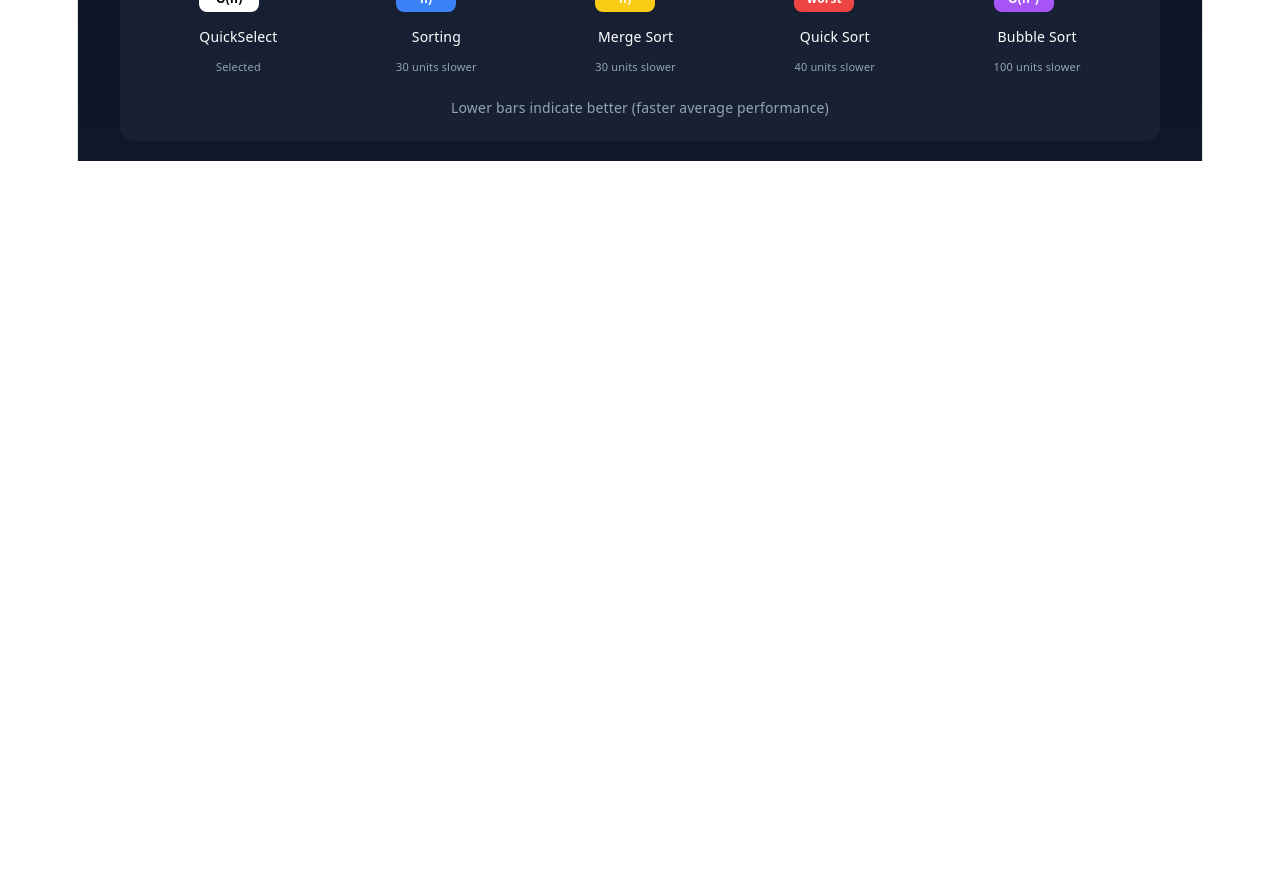
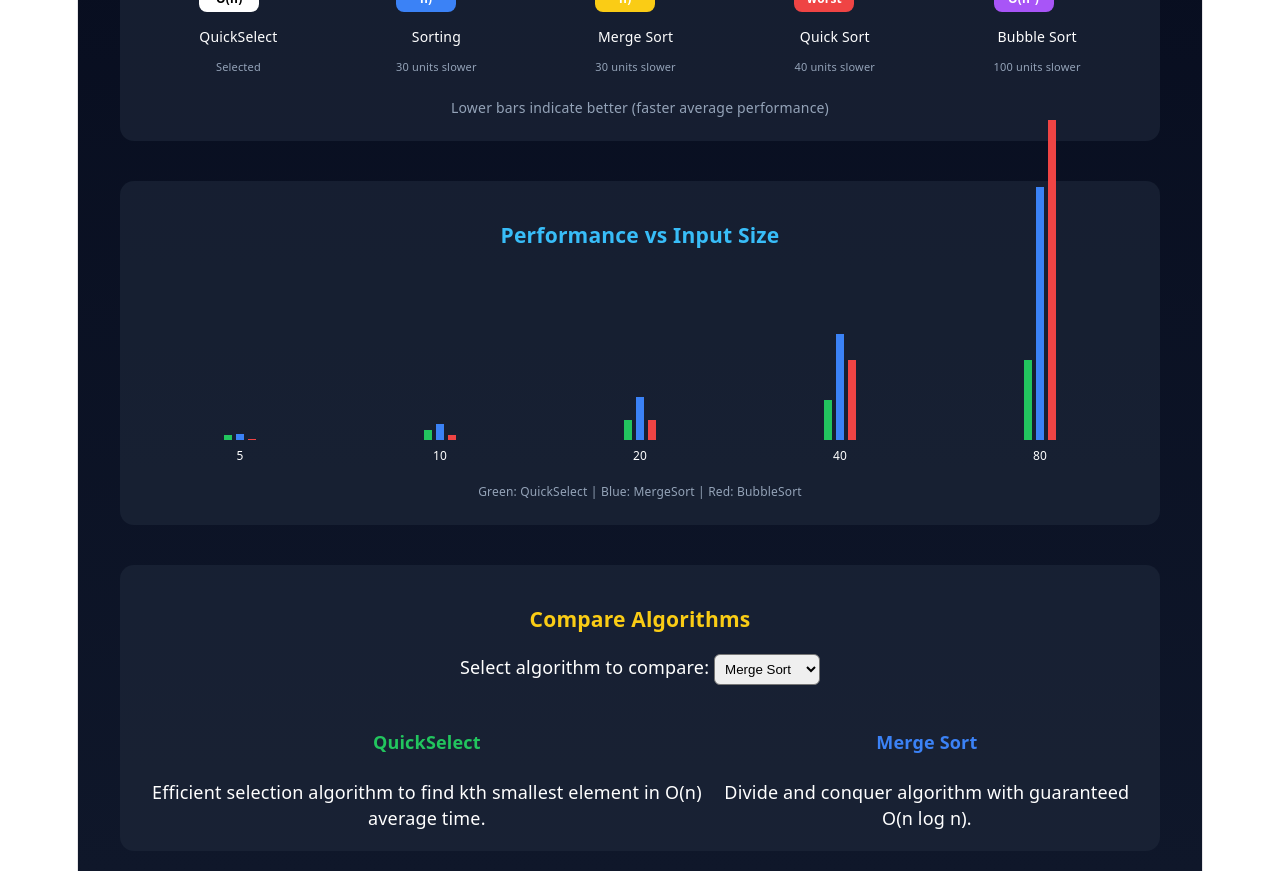
Before and after one commit to aryan6706/kth-visualizer, a React (Vite) app: page / in a window 1280 px wide. Shown: the part 840-1711 px from the top of the page. Before the commit the page ends 1001 px from the top, so only its background shows below. Built offline with nearby package versions, Linux system fonts and the light colour scheme.

Commit message:
Update App.jsx

```diff
--- a/src/App.jsx
+++ b/src/App.jsx
@@ -195,6 +195,24 @@ const algorithms = {
 };
 
 export default function App() {
+  // Real-time complexity/input size graph state
+  const [inputSize, setInputSize] = useState(10);
+  const generatePerformanceData = () => {
+    const sizes = [5, 10, 20, 40, 80];
+    return sizes.map(n => {
+      return {
+        size: n,
+        quickselect: n,
+        mergesort: n * Math.log2(n),
+        quicksort: n * Math.log2(n),
+        bubblesort: n * n
+      };
+    });
+  };
+  const performanceData = generatePerformanceData();
+
+  // Side-by-side algorithm comparison state
+  const [compareAlgo, setCompareAlgo] = useState("mergesort");
   const generateRandomArray = () => {
     const size = Math.floor(Math.random() * 5) + 5; // 5 to 9 elements
     return Array.from({ length: size }, () => Math.floor(Math.random() * 50) + 1).join(",");
@@ -837,6 +855,96 @@ Compare this with other algorithms in the graph below.`
         </p>
 
       </div>
+
+      {/* Performance Graph */}
+      <div style={{
+        marginTop: "40px",
+        background: "rgba(30,41,59,0.6)",
+        padding: "20px",
+        borderRadius: "14px",
+        width: "100%",
+        maxWidth: "1000px"
+      }}>
+
+      <h3 style={{ color: "#38bdf8" }}>Performance vs Input Size</h3>
+
+      <div style={{ display: "flex", justifyContent: "space-around", alignItems: "end", height: "200px" }}>
+
+      {performanceData.map((point, i) => (
+        <div key={i} style={{ textAlign: "center" }}>
+
+          <div style={{ display: "flex", gap: "4px", alignItems: "end" }}>
+
+            <div style={{
+              height: `${point.quickselect}px`,
+              width: "8px",
+              background: "#22c55e"
+            }} />
+
+            <div style={{
+              height: `${point.mergesort / 2}px`,
+              width: "8px",
+              background: "#3b82f6"
+            }} />
+
+            <div style={{
+              height: `${point.bubblesort / 20}px`,
+              width: "8px",
+              background: "#ef4444"
+            }} />
+
+          </div>
+
+          <span style={{ fontSize: "12px" }}>{point.size}</span>
+
+        </div>
+      ))}
+
+      </div>
+
+      <p style={{ marginTop: "10px", fontSize: "12px", color: "#94a3b8" }}>
+        Green: QuickSelect | Blue: MergeSort | Red: BubbleSort
+      </p>
+
+      </div>
+
+      {/* Side-by-Side Comparison */}
+      <div style={{
+        marginTop: "40px",
+        background: "rgba(30,41,59,0.6)",
+        padding: "20px",
+        borderRadius: "14px",
+        width: "100%",
+        maxWidth: "1000px"
+      }}>
+
+      <h3 style={{ color: "#facc15" }}>Compare Algorithms</h3>
+
+      <div style={{ marginBottom: "10px" }}>
+        <span>Select algorithm to compare: </span>
+        <select
+          value={compareAlgo}
+          onChange={(e) => setCompareAlgo(e.target.value)}
+          style={{ padding: "6px", borderRadius: "6px" }}
+        >
+          {Object.keys(algorithms).map(key => (
+            <option key={key} value={key}>{algorithms[key].name}</option>
+          ))}
+        </select>
+      </div>
+
+      <div style={{ display: "flex", justifyContent: "space-around", marginTop: "20px" }}>
+        <div>
+          <h4 style={{ color: "#22c55e" }}>{algorithms[algorithm].name}</h4>
+          <p>{algorithms[algorithm].desc}</p>
+        </div>
+
+        <div>
+          <h4 style={{ color: "#3b82f6" }}>{algorithms[compareAlgo].name}</h4>
+          <p>{algorithms[compareAlgo].desc}</p>
+        </div>
+      </div>
+      </div>
     </div>
   );
 }
```
